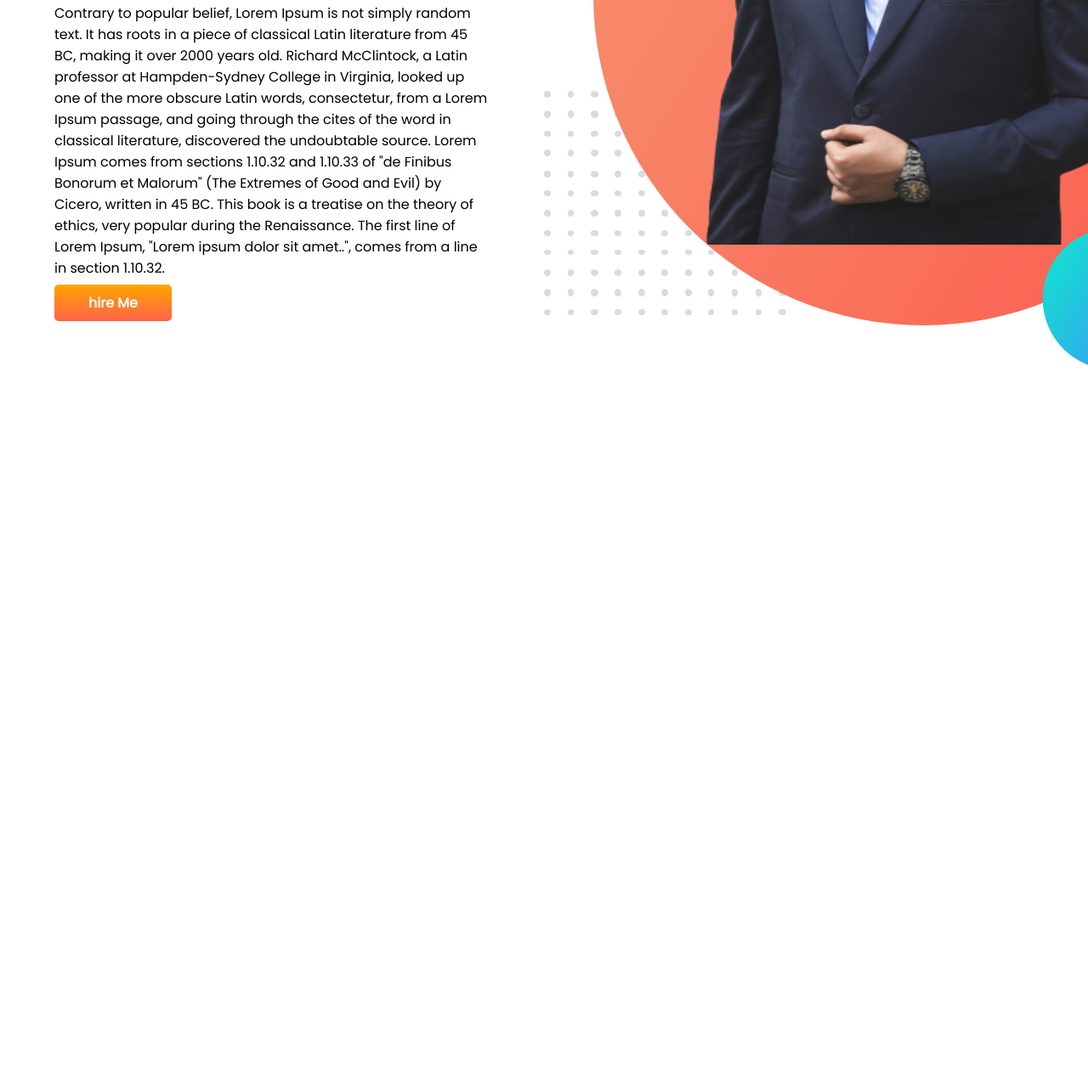
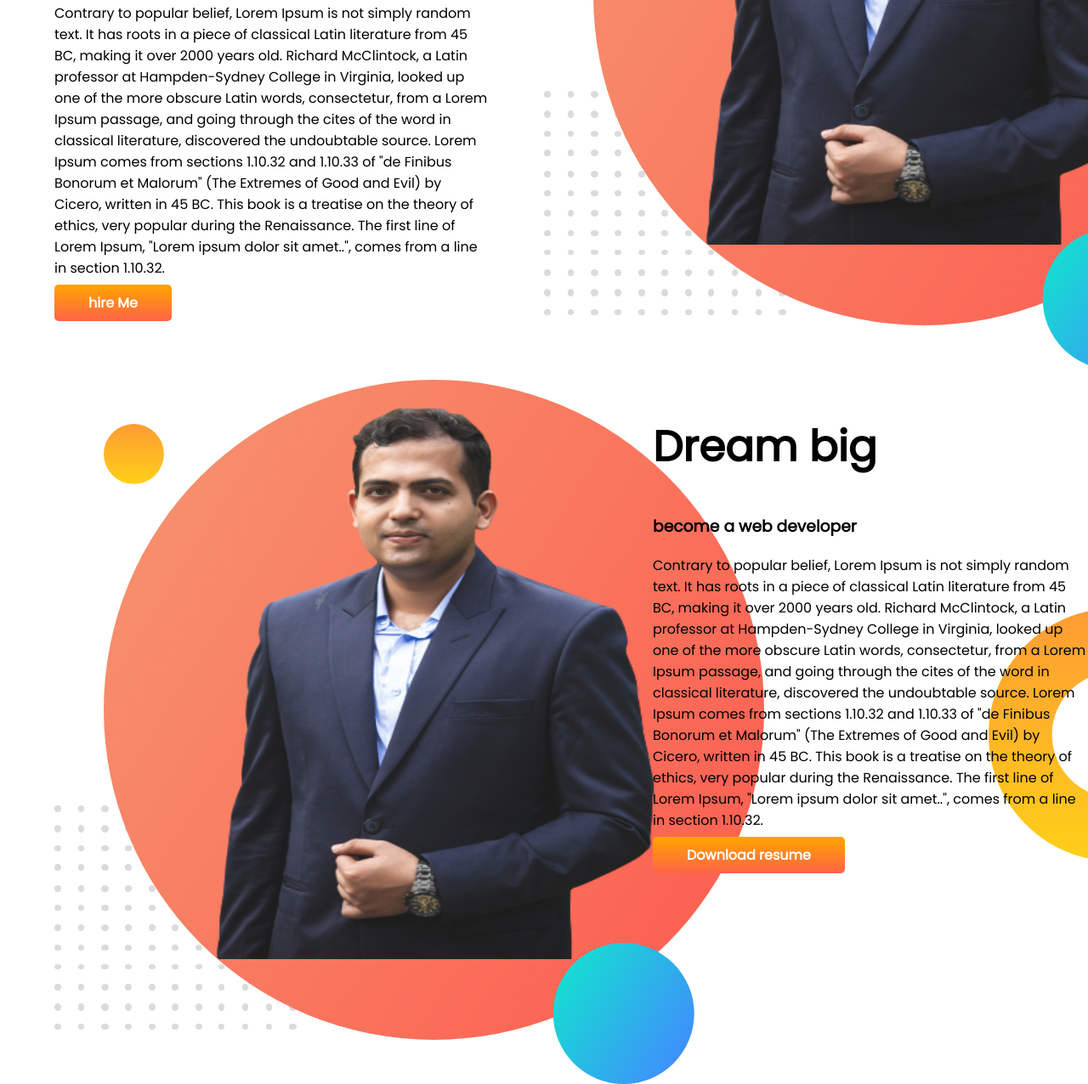
Before and after one commit to Jaman3272/developer-portfollio, a plain HTML site: page index.html in a window 1280 px wide. Shown: the part 394-1670 px from the top of the page at 85% size. Before the commit the page ends 836 px from the top, so only its background shows below. Drawn offline with Linux system fonts and the light colour scheme.

Commit message:
added image

```diff
--- a/index.html
+++ b/index.html
@@ -48,6 +48,38 @@
 
     </section>
 
+    <section class="dream-big">
+        <div class="half-width">
+            <img src="images/my.png" alt="">
+        </div>
+        <div class="half-width">
+            <h1>Dream big</h1>
+            <h3>become a web developer</h3>
+            <p>Contrary to popular belief, Lorem Ipsum is not simply random text. It has roots in a piece of classical
+                Latin
+                literature from 45 BC, making it over 2000 years old. Richard McClintock, a Latin professor at
+                Hampden-Sydney
+                College in Virginia, looked up one of the more obscure Latin words, consectetur, from a Lorem Ipsum
+                passage,
+                and
+                going through the cites of the word in classical literature, discovered the undoubtable source. Lorem
+                Ipsum
+                comes from sections 1.10.32 and 1.10.33 of "de Finibus Bonorum et Malorum" (The Extremes of Good and
+                Evil)
+                by
+                Cicero, written in 45 BC. This book is a treatise on the theory of ethics, very popular during the
+                Renaissance.
+                The first line of Lorem Ipsum, "Lorem ipsum dolor sit amet..", comes from a line in section 1.10.32.</p>
+
+
+            <a class="link-button" target="_blank" href="https://www.facebook.com/groups/webdevelopmentbatch5">Download
+                resume </a>
+        </div>
+
+
+
+    </section>
+
 
 
 </body>
--- a/style.css
+++ b/style.css
@@ -12,6 +12,7 @@ h1{font-size: 50px;
 
 section{
     display: flex;
+    margin-bottom: 5px;
 }
 
 .half-width{
@@ -34,7 +35,10 @@ padding-left: 5%;
 
 .top-banner{
     background-image: url(images/top-banner.png);
+    background-repeat: no-repeat;}
+
+.dream-big{
+    background-image: url(images/dream-bg.png);
     background-repeat: no-repeat;
-
-
+    background-position: right;
 }
```
Also changed, not shown: images/IMG_0550.JPG (added).
